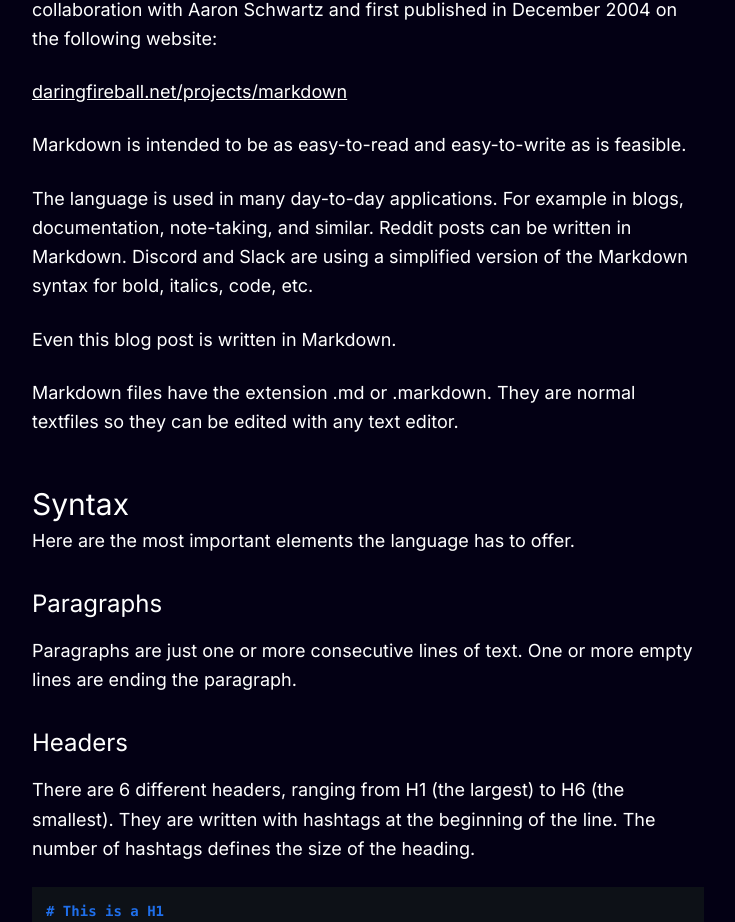
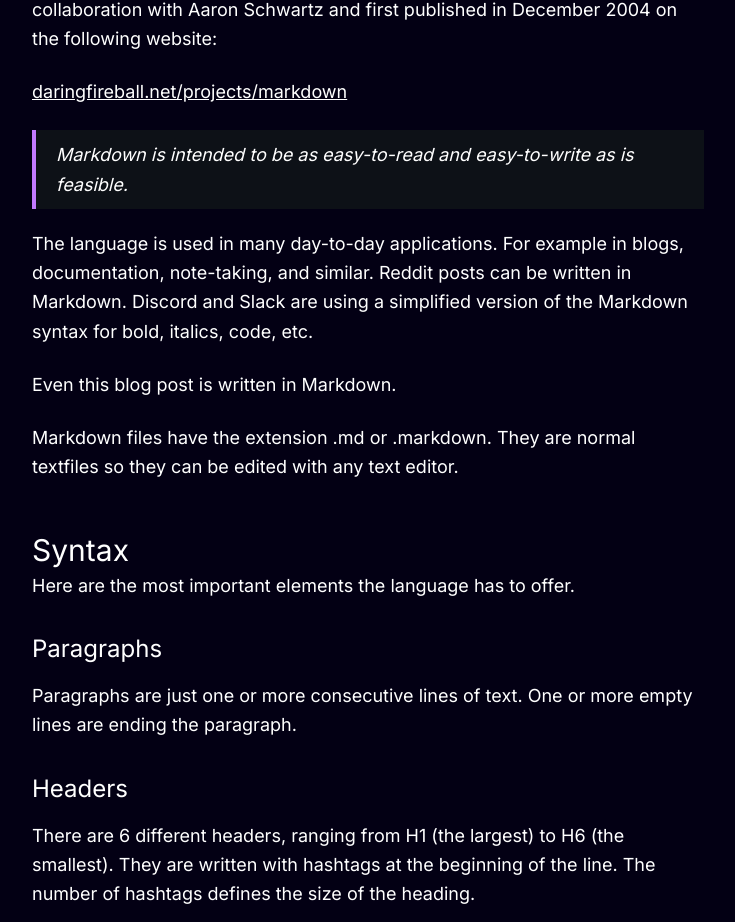
Before and after one commit to ghostbyte-dev/ghostbyte-website, a Next.js app: page /en/blog/introduction-to-markdown in a window 1280 px wide. Shown: the part 1656-2578 px from the top of the page, without its empty margins (272-1007 px from the left). Built offline with nearby package versions, Linux system fonts and the light colour scheme.

Commit message:
style quotes

```diff
--- a/src/app/[locale]/globals.css
+++ b/src/app/[locale]/globals.css
@@ -77,6 +77,20 @@
   .markdown code {
     @apply text-sm;
   }
+
+  .markdown blockquote {
+    position: relative;
+    background-color: #0d1117;
+    border-left: #c27aff 4px solid;
+    padding: 10px;
+    padding-left: 20px;
+    margin-block: 20px;
+    font-style: italic;
+  }
+
+  .markdown blockquote p {
+    margin-bottom: 0;
+  }
 }
 
 @layer base {
```
